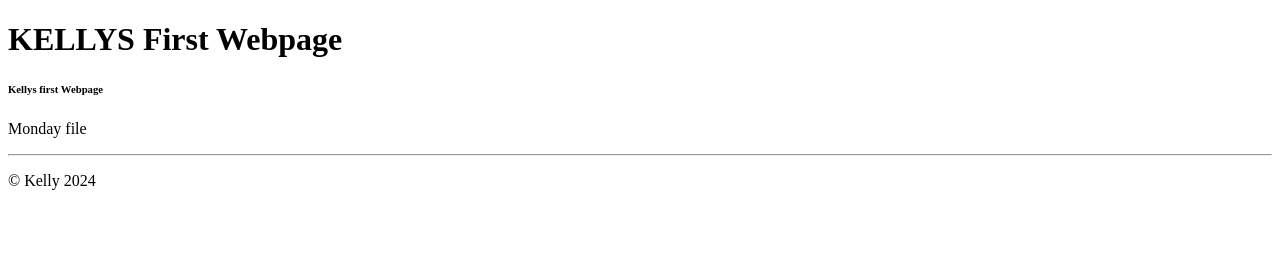
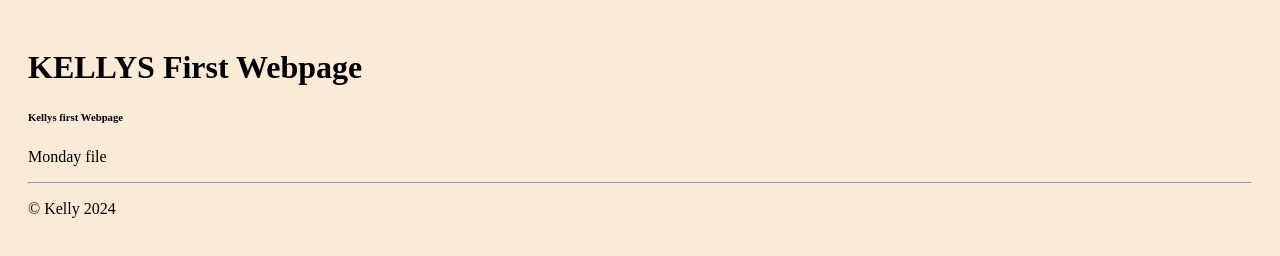
Before and after one commit to Kellyevans1978/Monday, a plain HTML site: page index.html in a window 1280 px wide. Drawn offline with Linux system fonts and the light colour scheme.

Commit message:
added simple style sheet and linked to index.html page

```diff
--- a/index.html
+++ b/index.html
@@ -4,6 +4,7 @@
     <meta charset="UTF-8">
     <meta http-equiv="X-UA-Compatible" content="IE=edge">
     <meta name="viewport" content="width=device-width, initial-scale=1.0">
+    <link rel="stylesheet" href="styles.css">
     <title>My First Webpage</title>
 </head>
 <body>
--- /dev/null
+++ b/styles.css
@@ -0,0 +1,4 @@
+body        {
+    background-color: antiquewhite;
+    padding: 20px;
+}
```
